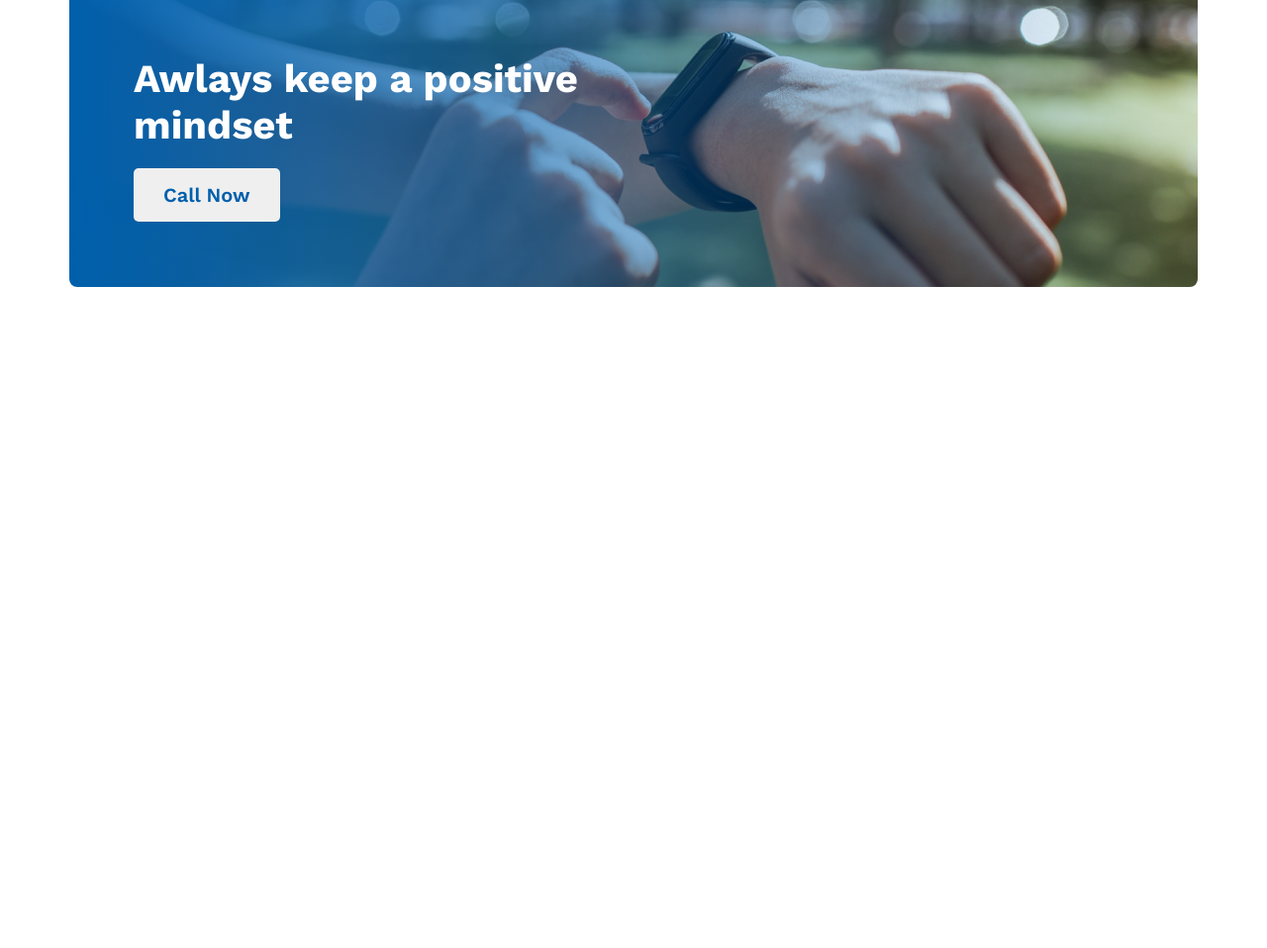
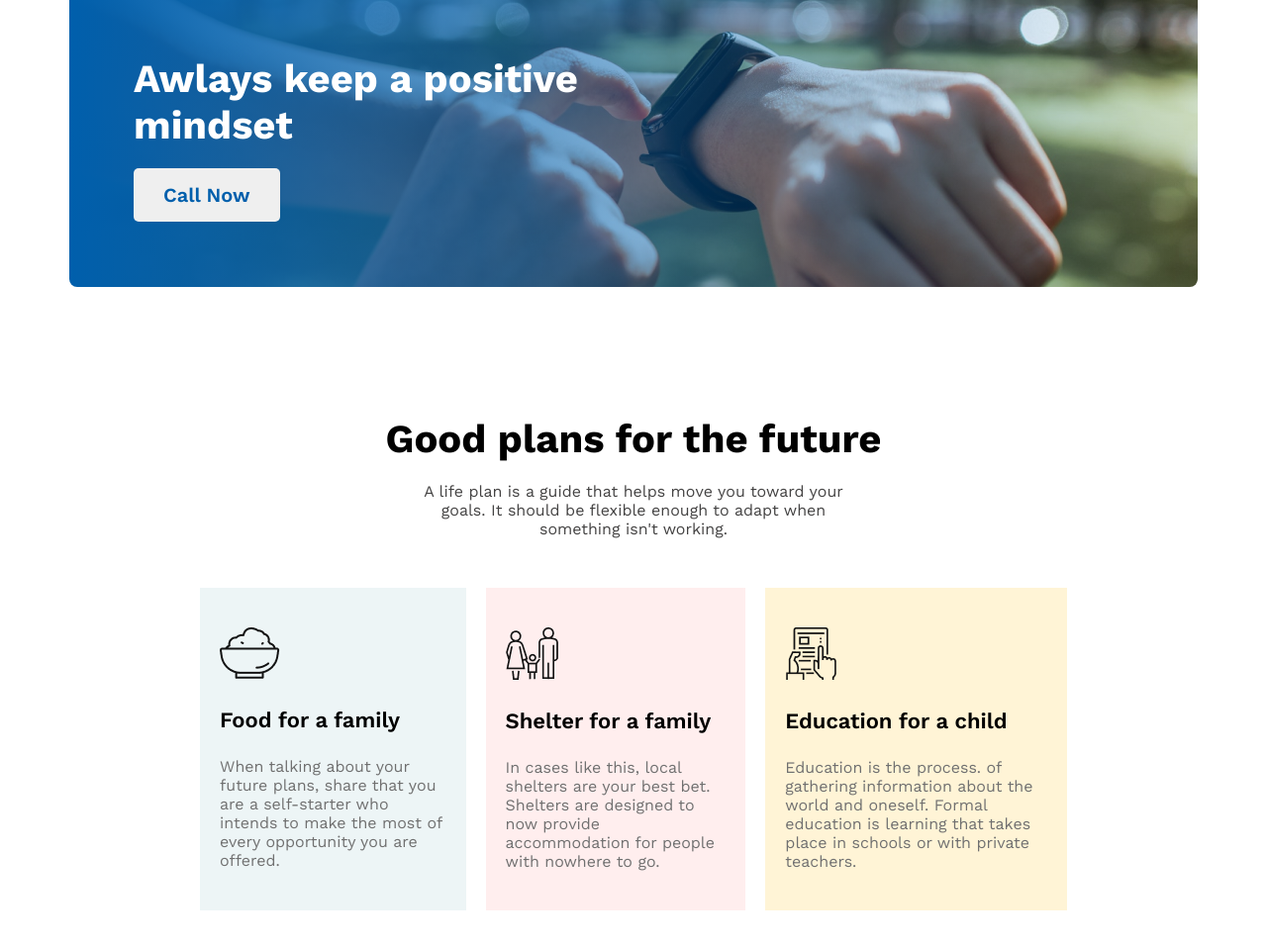
Before and after one commit to Foysalhossain/new-year-new-me, a plain HTML site: page index.html in a window 1280 px wide. Shown: the part 2169-3127 px from the top of the page at 99% size. Before the commit the page ends 2589 px from the top, so only its background shows below. Drawn offline with nearby package versions, Linux system fonts and the light colour scheme.

Commit message:
good plan section added

```diff
--- a/index.html
+++ b/index.html
@@ -90,6 +90,44 @@
             <h2>Awlays keep a positive <br> mindset</h2>
             <button class="btn-secondary">Call Now</button>
         </div>
+
+        <!-- Good plans Area -->
+        <div class="good-plans">
+            <div class="good-plan-description">
+                <h2>Good plans for the future</h2>
+                <p>
+                    A life plan is a guide that helps move you toward your goals. It should be flexible enough to adapt
+                    when
+                    something isn't working.
+                </p>
+            </div>
+            <div class="plan-box">
+                <div class="box-1">
+                    <img src="images/food.png" alt="">
+                    <h3>Food for a family</h3>
+                    <p>
+                        When talking about your future plans, share that you are a self-starter who intends to make the
+                        most of every opportunity you are offered.
+                    </p>
+                </div>
+                <div class="box-2">
+                    <img src="images/shelter.png" alt="">
+                    <h3>Shelter for a family</h3>
+                    <p>
+                        In cases like this, local shelters are your best bet. Shelters are designed to now provide
+                        accommodation for people with nowhere to go.
+                    </p>
+                </div>
+                <div class="box-3">
+                    <img src="images/Frame-1.png" alt="">
+                    <h3>Education for a child</h3>
+                    <p>
+                        Education is the process. of gathering information about the world and oneself. Formal education
+                        is learning that takes place in schools or with private teachers.
+                    </p>
+                </div>
+            </div>
+        </div>
     </main>
     <footer>
 
--- a/styles/style.css
+++ b/styles/style.css
@@ -141,3 +141,79 @@ header {
     margin-left: 65px;
     margin-top: 20px;
 }
+
+/* good-plans style */
+.good-plans {
+    width: 70%;
+    margin: auto;
+}
+
+.good-plan-description {
+    text-align: center;
+}
+
+.good-plan-description h2 {
+    font-size: 40px;
+}
+
+.good-plan-description p {
+    color: #444343;
+    margin: 20px 25%;
+}
+
+.plan-box {
+    display: flex;
+    justify-content: space-between;
+    margin: 50px 0;
+}
+
+.box-1 {
+    margin: 0 10px;
+    padding: 40px 20px;
+    background-color: rgba(79, 157, 166, 0.1);
+}
+
+.box-1 h3 {
+    font-size: 22px;
+    font-weight: 600;
+    margin: 25px 0;
+}
+
+.box-1 p {
+    font-size: 16px;
+    color: #707070;
+}
+
+.box-2 {
+    margin: 0 10px;
+    padding: 40px 20px;
+    background-color: rgba(255, 89, 89, 0.1);
+}
+
+.box-2 h3 {
+    font-size: 22px;
+    font-weight: 600;
+    margin: 25px 0;
+}
+
+.box-2 p {
+    font-size: 16px;
+    color: #707070;
+}
+
+.box-3 {
+    margin: 0 10px;
+    padding: 40px 20px;
+    background-color: #FFF4D6;
+}
+
+.box-3 h3 {
+    font-size: 22px;
+    font-weight: 600;
+    margin: 25px 0;
+}
+
+.box-3 p {
+    font-size: 16px;
+    color: #707070;
+}
```
Also changed, not shown: images/Frame-1.png (added), images/food.png (added), images/shelter.png (added).
